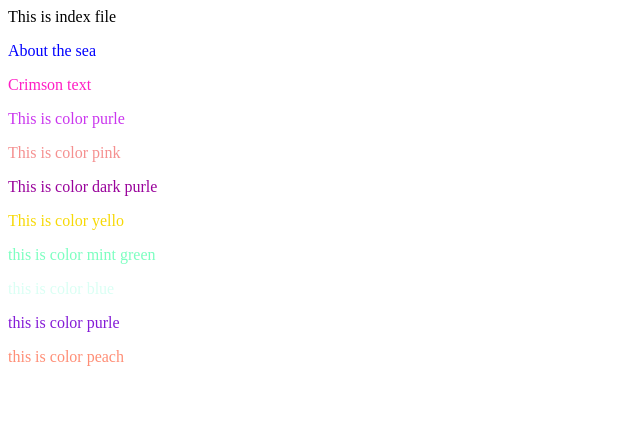
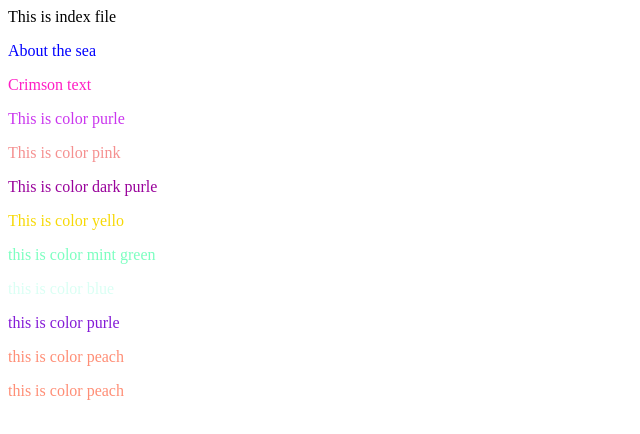
Before and after one commit to darwisyah2013/darwisyah, a plain HTML site: page index.html in a window 1280 px wide. Shown: the whole page, without its empty margins (0-640 px from the left). Drawn offline with Linux system fonts and the light colour scheme.

Commit message:
Update index.html

```diff
--- a/index.html
+++ b/index.html
@@ -9,3 +9,4 @@
 <p><font color="#DAFFF4">this is color blue</font></p>
 <p><font color="#851cd7" >this is color purle</font></p>
 <p><font color="#FF8E76" >this is color peach </font></p>
+<p><font color="#FF8E76" >this is color peach </font></p>
```
